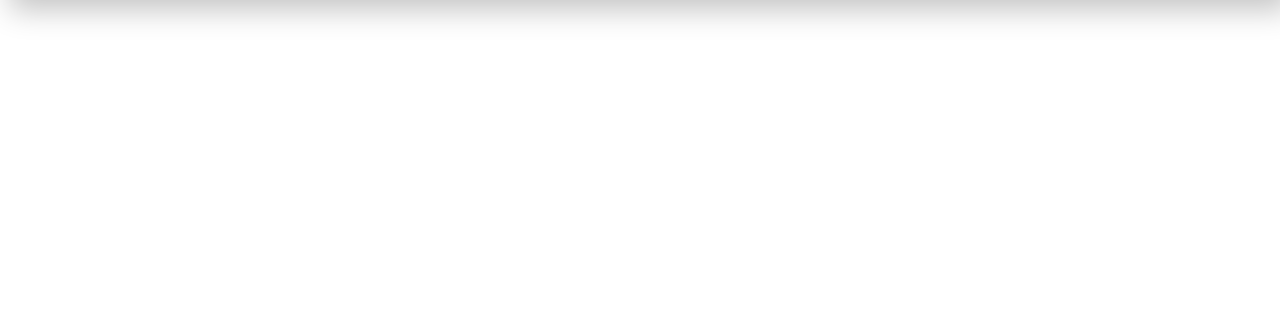
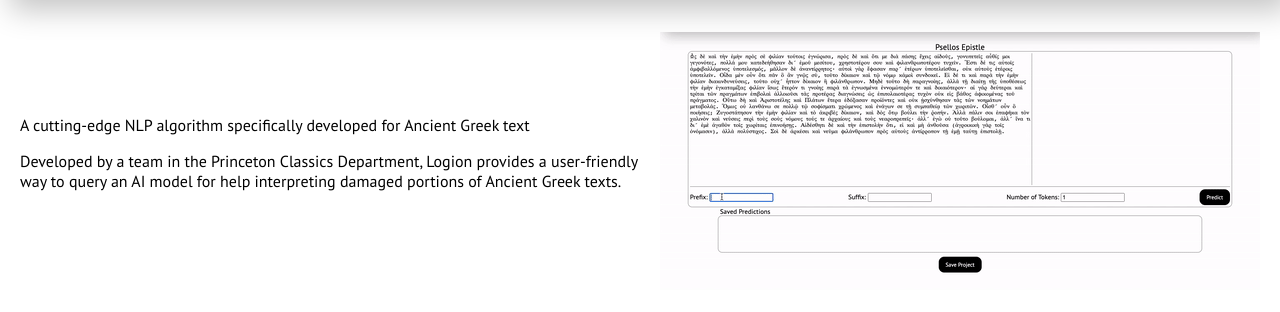
Before and after one commit to alejandrojortiz/logion, a Flask app: page / in a window 1280 px wide. Shown: the part 64-376 px from the top of the page. Run offline with Flask 2, Linux system fonts and the light colour scheme; some libraries are stand-ins or nearby versions.

Commit message:
adding gif

```diff
--- a/templates/index.html
+++ b/templates/index.html
@@ -53,5 +53,16 @@
       ></div>
       {% endif %}
     </div>
+
+    <div id="main-content" style="display: flex; flex-direction: row; align-items: center; justify-content: center;">
+      <div id="text-container" style="max-width: 50%;">
+        <p style="margin: 0;">A cutting-edge NLP algorithm specifically developed for Ancient Greek text</p>
+        <p>Developed by a team in the Princeton Classics Department, Logion provides a user-friendly way to
+        query an AI model for help interpreting damaged portions of Ancient Greek texts.</p>
+      </div>
+      <div id="img-container" style="display: flex; flex-direction: row; align-items: center; justify-content: center;">
+        <img src={{ url_for("static", filename="landing.gif") }}/>
+      </div>
+    </div>
   </body>
 </html>
```
Also changed, not shown: static/landing.gif (added).
